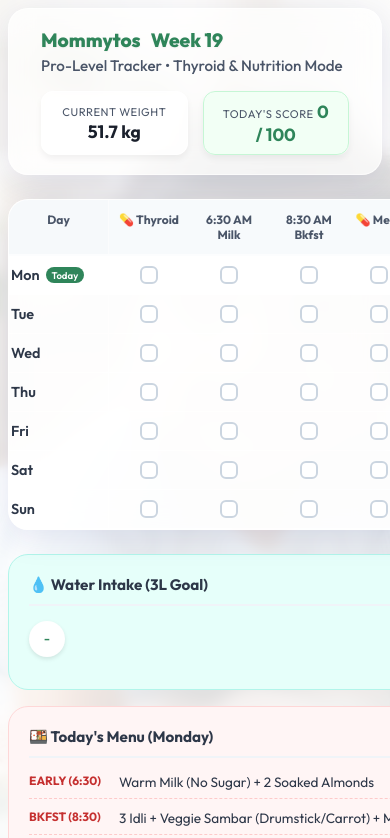
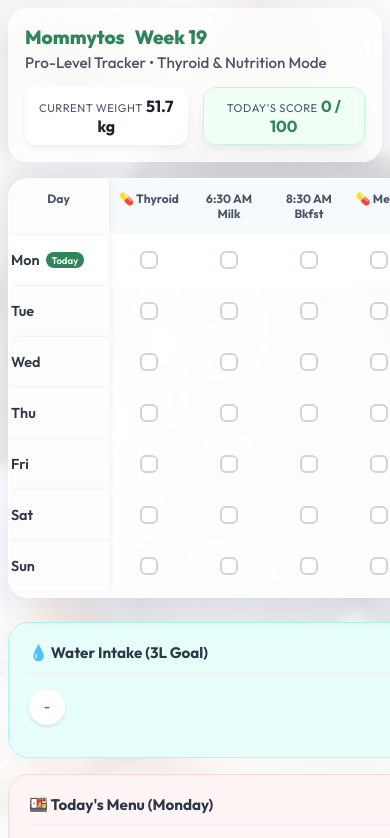
Before and after one commit to Karthikeyan-Ravichandran22/pregnancy-tracker, a website: page public/index.html in a window 390 px wide. Shown: the top 838 px of the page. Drawn offline with nearby package versions, Linux system fonts and the light colour scheme; no server answers.

Commit message:
Mobile UI Fixes for iPhone

```diff
--- a/public/style.css
+++ b/public/style.css
@@ -579,6 +579,81 @@ header {
         padding: 0.5rem;
     }
 
+    .app-container {
+        gap: 1rem;
+    }
+
+    header {
+        padding: 1rem;
+        flex-direction: column;
+        align-items: flex-start;
+        gap: 15px;
+    }
+
+    .header-right {
+        width: 100%;
+        justify-content: space-between;
+    }
+
+    .stat-card {
+        flex: 1;
+        /* Equal width stats */
+        min-width: 0;
+        /* Prevent overflow */
+        padding: 8px 10px;
+    }
+
+    .stat-card .value {
+        font-size: 1rem;
+    }
+
+    /* Fix Tracker Scroll */
+    .table-scroll-container {
+        /* Snap to start of columns */
+        scroll-snap-type: x proximity;
+        padding-bottom: 5px;
+        /* Space for scrollbar */
+    }
+
+    .table-header .col,
+    .tracker-row .cell {
+        /* Improve touch targets */
+        min-height: 50px;
+    }
+
+    /* Make Day Column Sticky & Readable */
+    .col.day,
+    .cell.day-cell {
+        min-width: 90px;
+        background: #FDFDFD;
+        /* Ensure opacity over scrolling content */
+        box-shadow: 2px 0 5px rgba(0, 0, 0, 0.05);
+        /* Tiny shadow to show separation */
+    }
+
+    /* Widgets Stack */
+    .widgets-grid {
+        grid-template-columns: 1fr;
+        /* Force single column */
+    }
+
+    /* Fix Baby Hero for Mobile */
+    .right-column {
+        order: 10;
+        /* Ensure it's last (or change if user wants top) */
+        height: auto;
+    }
+
+    .motivation-card.full-height {
+        min-height: 250px;
+        /* Reduced specific height for mobile */
+        height: 250px;
+    }
+
+    .motivation-overlay h3 {
+        font-size: 1rem;
+    }
+
     .header-left h1 {
         font-size: 1.2rem;
     }
```
